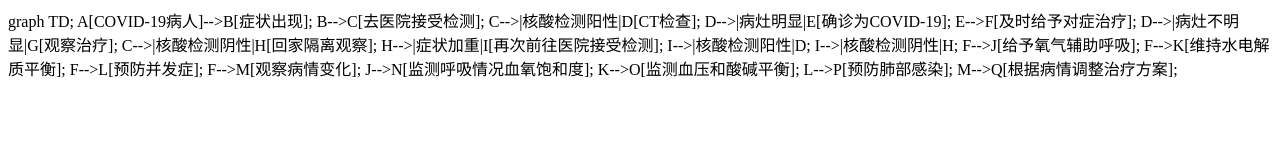
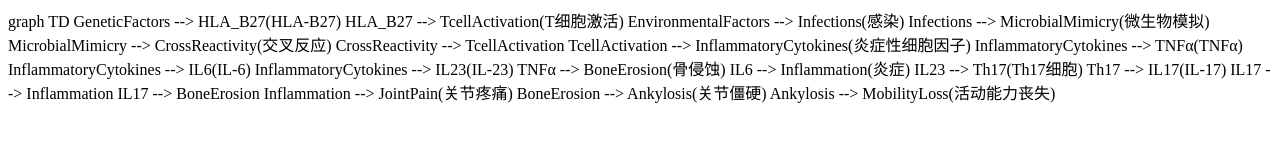
Before and after one commit to RONyang-hui/pic, a website: page index.html in a window 1280 px wide. Drawn offline with Linux system fonts and the light colour scheme; a script that the page names is missing.

Commit message:
2023-4-15

```diff
--- a/index.html
+++ b/index.html
@@ -1,32 +1,42 @@
 <!DOCTYPE html>
 <html>
 <head>
-    <title>COVID-19诊治流程图</title>
+    <title>RA_SLE</title>
     <meta charset="utf-8">
-    <script src="https://cdn.jsdelivr.net/npm/mermaid/dist/mermaid.min.js"></script>
-    <script>mermaid.initialize({startOnLoad:true});</script>
+    <script src="https://cdn.jsdelivr.net/npm/mermaid@8.13.5/dist/mermaid.min.js"></script>
+    <script>
+        window.addEventListener('DOMContentLoaded', (event) => {
+            mermaid.initialize({ startOnLoad: true });
+        });
+    </script>
 </head>
 <body>
     <div class="mermaid">
-        graph TD;
-        A[COVID-19病人]-->B[症状出现];
-        B-->C[去医院接受检测];
-        C-->|核酸检测阳性|D[CT检查];
-        D-->|病灶明显|E[确诊为COVID-19];
-        E-->F[及时给予对症治疗];
-        D-->|病灶不明显|G[观察治疗];
-        C-->|核酸检测阴性|H[回家隔离观察];
-        H-->|症状加重|I[再次前往医院接受检测];
-        I-->|核酸检测阳性|D;
-        I-->|核酸检测阴性|H;
-        F-->J[给予氧气辅助呼吸];
-        F-->K[维持水电解质平衡];
-        F-->L[预防并发症];
-        F-->M[观察病情变化];
-        J-->N[监测呼吸情况血氧饱和度];
-        K-->O[监测血压和酸碱平衡];
-        L-->P[预防肺部感染];
-        M-->Q[根据病情调整治疗方案];
+        graph TD
+        GeneticFactors --> HLA_B27(HLA-B27)
+        HLA_B27 --> TcellActivation(T细胞激活)
+
+        EnvironmentalFactors --> Infections(感染)
+        Infections --> MicrobialMimicry(微生物模拟)
+        MicrobialMimicry --> CrossReactivity(交叉反应)
+        CrossReactivity --> TcellActivation
+
+        TcellActivation --> InflammatoryCytokines(炎症性细胞因子)
+        InflammatoryCytokines --> TNFα(TNFα)
+        InflammatoryCytokines --> IL6(IL-6)
+        InflammatoryCytokines --> IL23(IL-23)
+
+        TNFα --> BoneErosion(骨侵蚀)
+        IL6 --> Inflammation(炎症)
+        IL23 --> Th17(Th17细胞)
+
+        Th17 --> IL17(IL-17)
+        IL17 --> Inflammation
+        IL17 --> BoneErosion
+        Inflammation --> JointPain(关节疼痛)
+        BoneErosion --> Ankylosis(关节僵硬)
+        Ankylosis --> MobilityLoss(活动能力丧失)
+
     </div>
 </body>
 </html>
```
Also changed, not shown: RA_SLE.md (added, +54 -0 lines).
